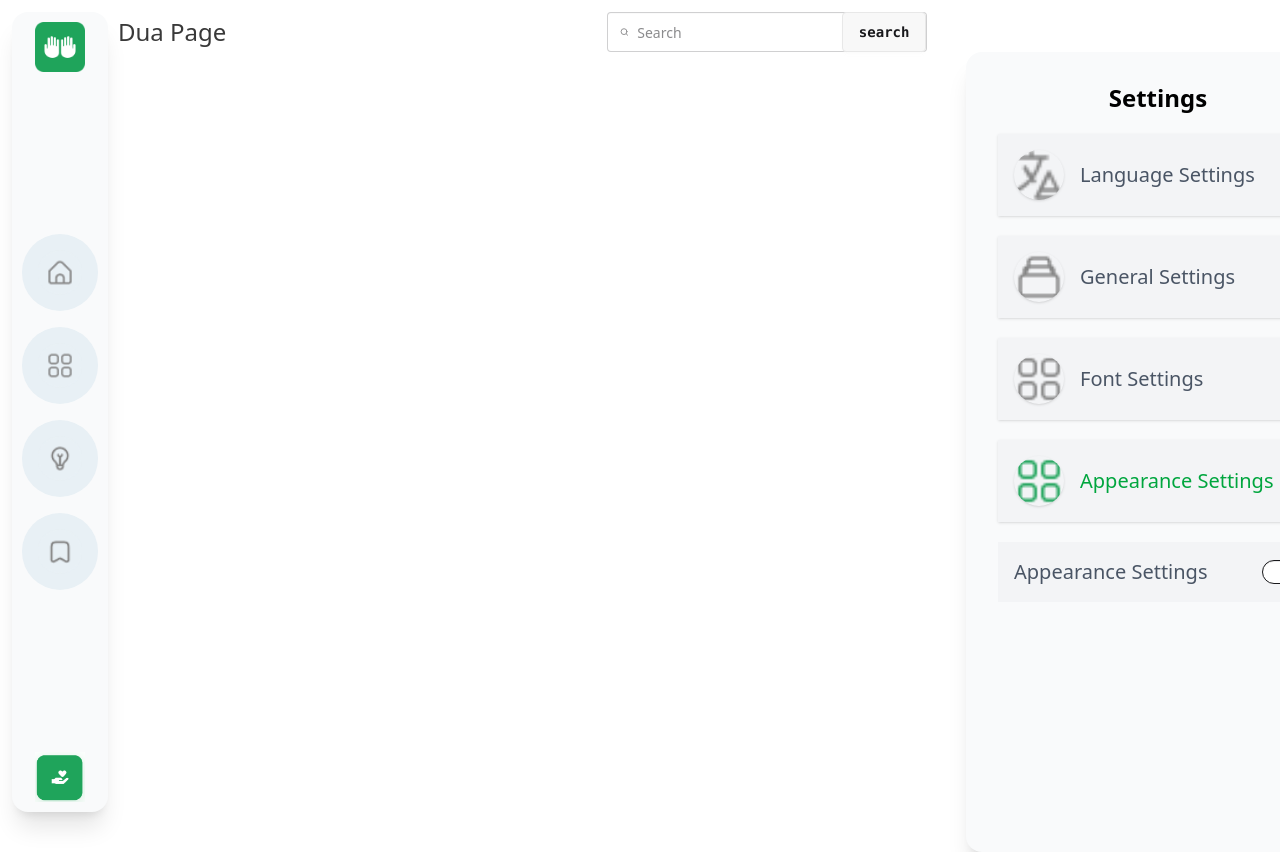
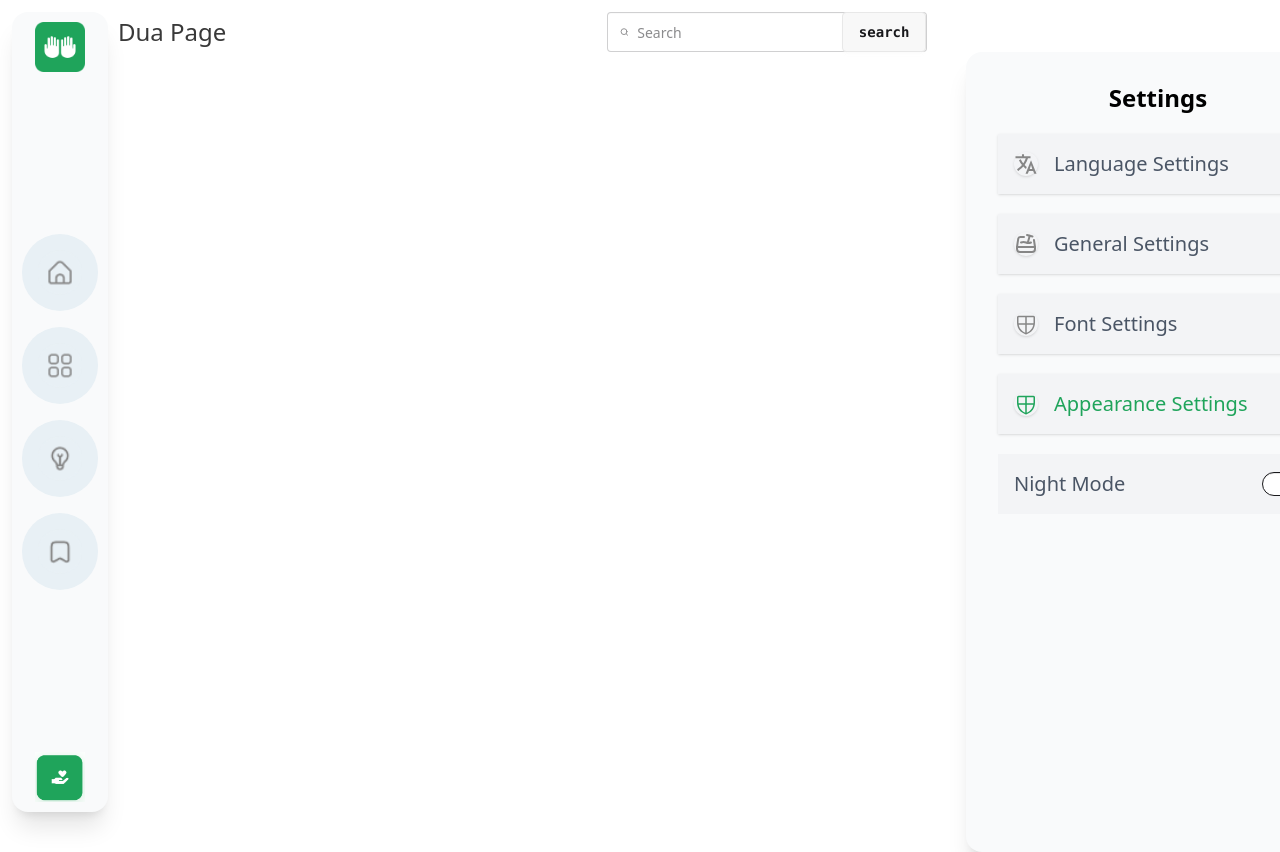
Before and after one commit to engrsakib/dwa-s-client-side, a Next.js app: page / in a window 1280 px wide. Shown: the top 852 px of the page. Built offline with nearby package versions, Linux system fonts and the light colour scheme.

Commit message:
icons upadte

```diff
--- a/components/RightSide.tsx
+++ b/components/RightSide.tsx
@@ -1,6 +1,9 @@
 import Image from "next/image";
 import React from "react";
 import sakib from "@/public/Md Nazmus Sakib pasport size.jpg";
+import { IoLanguageSharp } from "react-icons/io5";
+import { TbSandbox } from "react-icons/tb";
+import { PiShieldCheckered } from "react-icons/pi";
 
 
 export default function RightSide() {
@@ -48,59 +51,35 @@ export default function RightSide() {
         {/* menue */}
         <div className="flex bg-gray-100 shadow p-4 w-80 items-center gap-4 mt-5">
           <div className="rounded-full shadow border-gray-50">
-            <Image
-              src="/Vector.png"
-              width={50}
-              height={50}
-              className="rounded-full"
-              alt="sakib"
-            />
+          <IoLanguageSharp className="text-2xl text-[#868686]" />
           </div>
             <h2 className="text-xl text-gray-600">Language Settings</h2>
         </div>
 
         <div className="flex bg-gray-100 shadow p-4 w-80 items-center gap-4 mt-5">
           <div className="rounded-full shadow border-gray-50">
-            <Image
-              src="/Frame.png"
-              width={50}
-              height={50}
-              className="rounded-full"
-              alt="sakib"
-            />
+          <TbSandbox className="text-2xl text-[#868686]" />
           </div>
             <h2 className="text-xl text-gray-600">General Settings</h2>
         </div>
 
         <div className="flex bg-gray-100 shadow p-4 w-80 items-center gap-4 mt-5">
           <div className="rounded-full shadow border-gray-50">
-            <Image
-              src="/54-menu-2 (1).png"
-              width={50}
-              height={50}
-              className="rounded-full"
-              alt="sakib"
-            />
+          <PiShieldCheckered className="text-2xl text-[#868686]"  />
           </div>
             <h2 className="text-xl text-gray-600">Font Settings</h2>
         </div>
 
         <div className="flex bg-gray-100 shadow p-4 w-80 items-center gap-4 mt-5">
           <div className="rounded-full shadow border-gray-50">
-            <Image
-              src="/54-menu-2.png"
-              width={50}
-              height={50}
-              className="rounded-full"
-              alt="sakib"
-            />
+          <PiShieldCheckered className="text-2xl text-[#1FA45B]"  />
           </div>
-            <h2 className="text-xl text-green-600">Appearance Settings</h2>
+            <h2 className="text-xl text-[#1FA45B]">Appearance Settings</h2>
         </div>
 
         <div className="flex bg-gray-100 p-4 w-80 items-center justify-between gap-4 mt-5">
           <div>
-          <h2 className="text-xl text-gray-600">Appearance Settings</h2>
+          <h2 className="text-xl text-gray-600">Night Mode</h2>
           </div>
           <input type="checkbox" defaultChecked className="toggle" />
         </div>
--- a/package.json
+++ b/package.json
@@ -11,7 +11,8 @@
   "dependencies": {
     "next": "15.3.0",
     "react": "^19.0.0",
-    "react-dom": "^19.0.0"
+    "react-dom": "^19.0.0",
+    "react-icons": "^5.5.0"
   },
   "devDependencies": {
     "@eslint/eslintrc": "^3",
```
Also changed, not shown: 1 other file (tests, documents, lock files or other folders).
